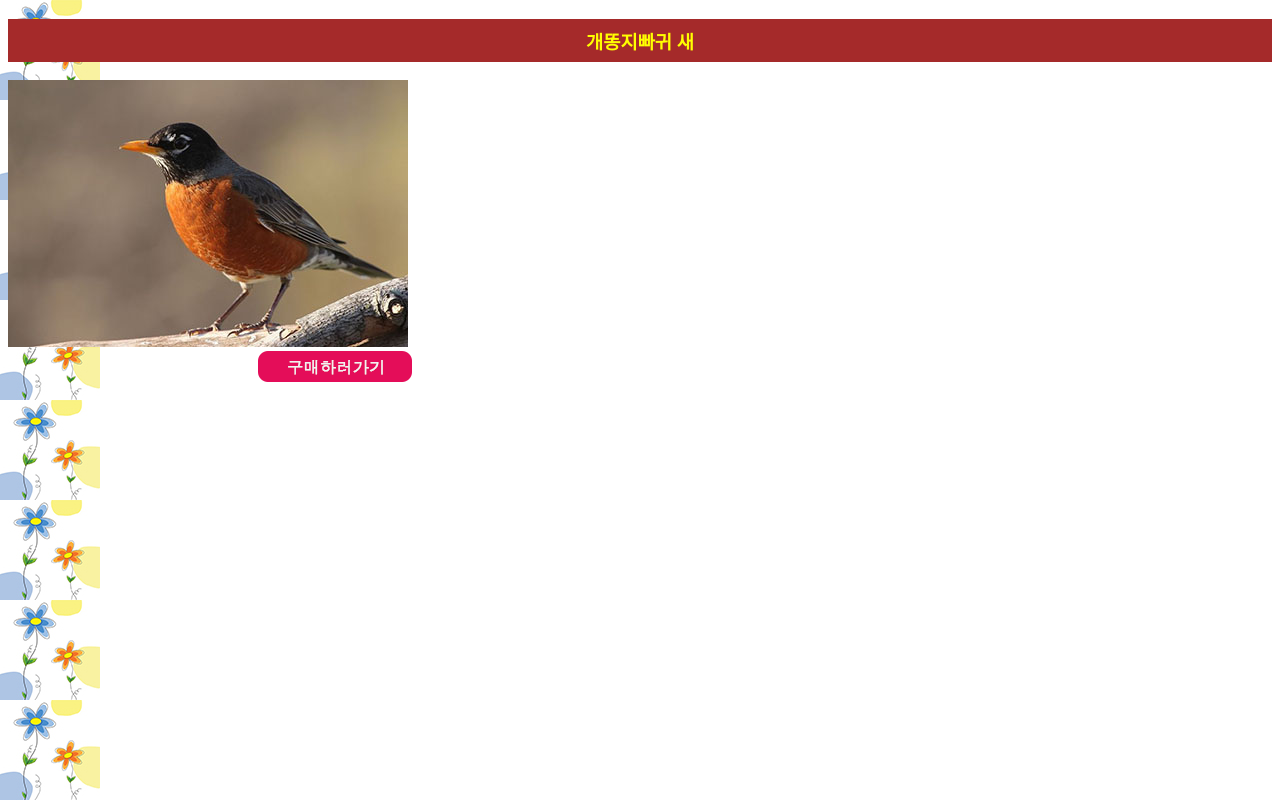
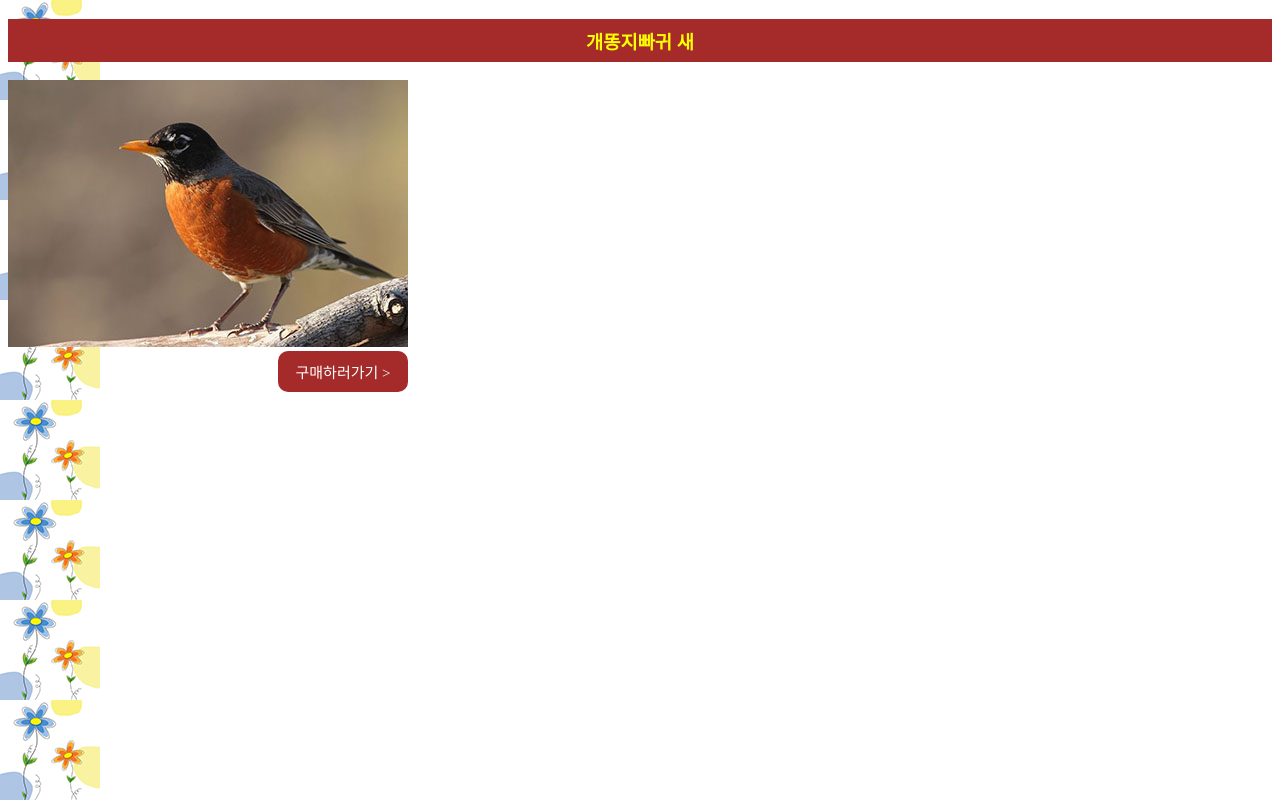
Before and after one commit to seo20220349/seo20220349.github.io, a plain HTML site: page 개똥지빠귀새.html in a window 1280 px wide. Drawn offline with Linux system fonts and the light colour scheme.

Commit message:
개똥 찐막2

```diff
--- a/개똥지빠귀새.html
+++ b/개똥지빠귀새.html
@@ -10,14 +10,29 @@ h3 {background-color: brown;
 	color: yellow;
 	text-align:center;
     padding: 8px;}
-span {margin-left: 250px;}
 
+.btn {
+width:130px;
+border: none;
+color:#fff;
+padding: 10px 0;
+text-align: center;
+display: inline-block;
+font-size: 15px;
+margin-left:270px;
+border-radius: 10px 10px 10px 10px;
+}
+.btn.brown{
+    background-color: brown;}
+.btn.brown:hover {background-color: yellow;}
 </style>
 </head>
 
 <body>
 <h3>개똥지빠귀 새</h3>
 <img src='img/bird.jpg'> <br>
-<a href="자기소개.html"><span><img src="img/buy.png"></span></a>
+<a href="자기소개.html"><f class="btn brown" href="#brown"> 구매하러가기 ></a>
+
+
 </body>
 </html>
```
